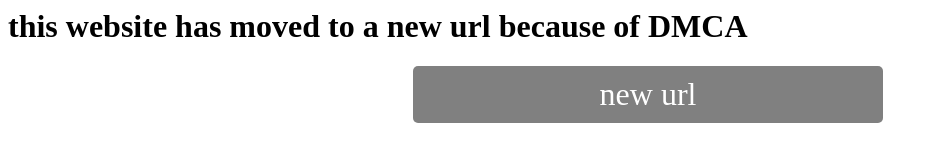
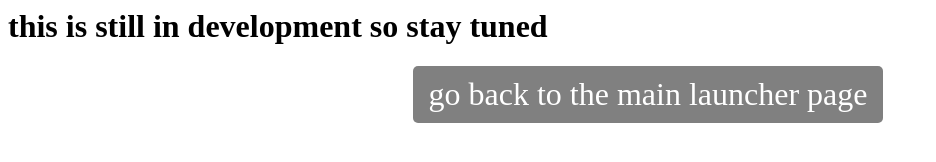
Before and after one commit to jja13/nodmca, a plain HTML site: page serverlist/index.html in a window 1280 px wide. Shown: the whole page, without its empty margins (0-936 px from the left). Drawn offline with Linux system fonts and the light colour scheme; files that its build step writes are made by us from their sources.

Commit message:
Update index.html

```diff
--- a/serverlist/index.html
+++ b/serverlist/index.html
@@ -5,5 +5,5 @@
                  }
               a {font-size: 2em;padding: 10px;background-color: gray;color: white;border: none;border-radius: 5px;text-decoration: none;max-width: 100%;width: 450px;text-align: center;display: block;margin:auto;transition: color .15s ease-in-out,background-color .15s ease-in-out,border-color .15s ease-in-out,box-shadow .5s ease-in-out;
             </style>
-            <h1 class="fontmc">this website has moved to a new url because of DMCA</h1>
-            <a href="https://online-mc.github.io/" class="fontmc">new url</a>
+            <h1 class="fontmc">this is still in development so stay tuned</h1>
+            <a href="mrzad-craft-op.vercel.app" class="fontmc">go back to the main launcher page</a>
```
